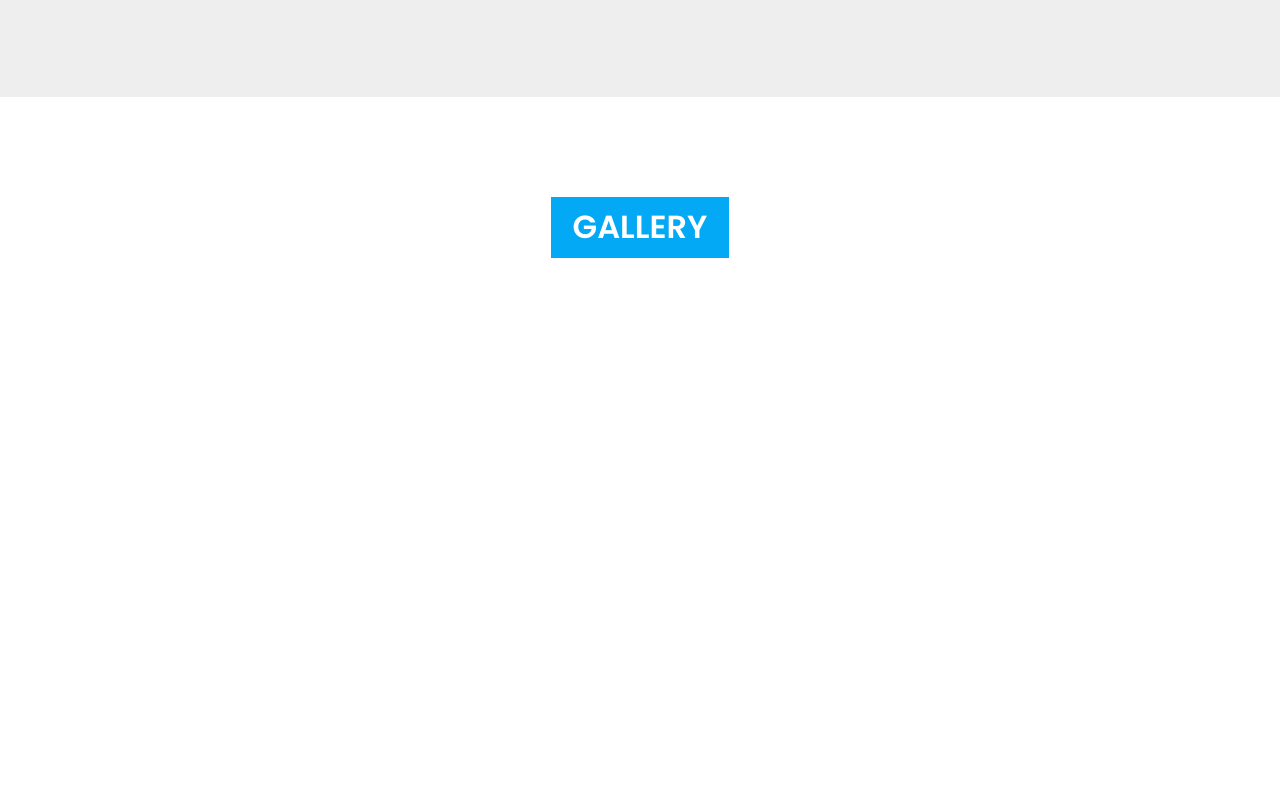
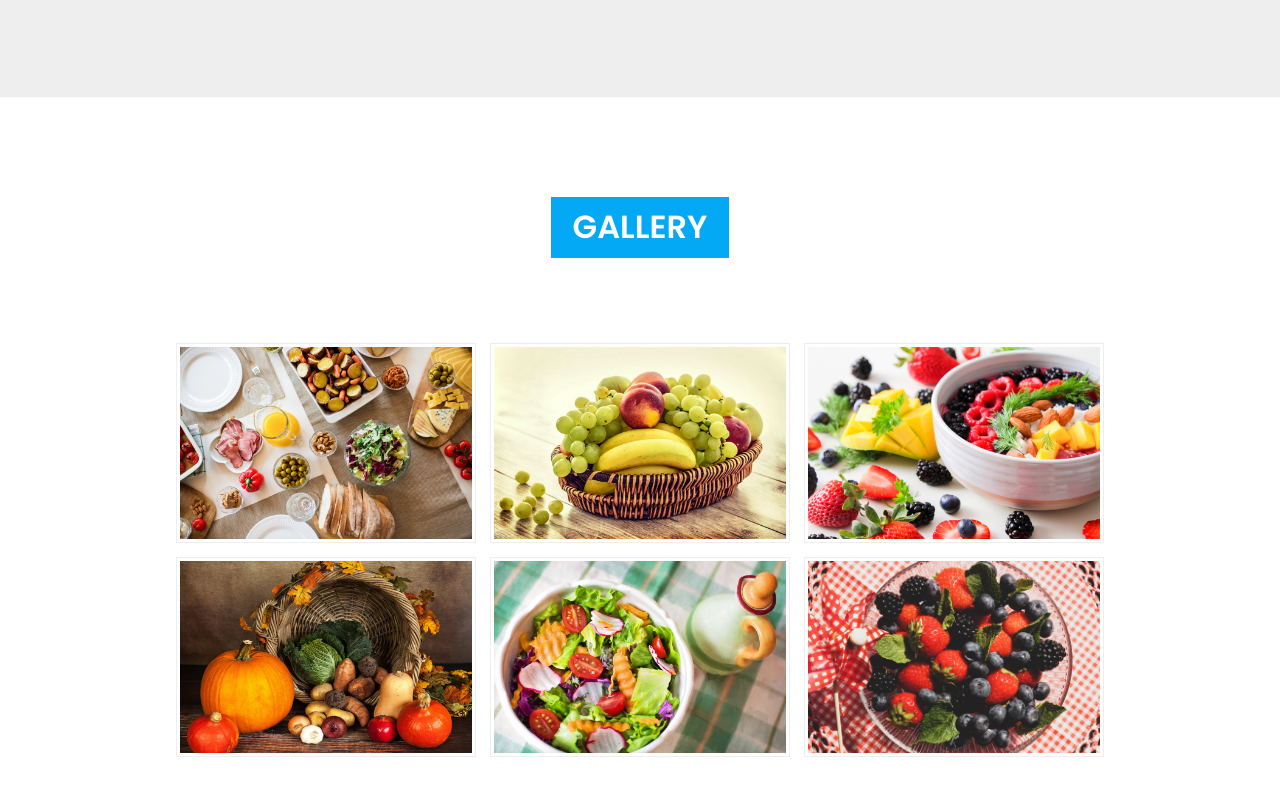
Before and after one commit to Youssef-Mhmoud/Healthy-Food, a plain HTML site: page index.html in a window 1280 px wide. Shown: the part 1346-2141 px from the top of the page. Before the commit the page ends 1784 px from the top, so only its background shows below. Drawn offline with Linux system fonts and the light colour scheme.

Commit message:
Add Image And Custom Gallery

```diff
--- a/css/style.css
+++ b/css/style.css
@@ -375,4 +375,16 @@ header .header-list li a:hover {
   padding-top: var(--main-padding);
   padding-bottom: var(--main-padding);
 }
+.gallery-section .gallery-box {
+  text-align: center;
+}
+.gallery-section .gallery-box img {
+  width: 300px;
+  height: 200px;
+  padding: 3px;
+  border: 1px solid #eee;
+  margin: 5px;
+  cursor: pointer;
+}
+
 /* End Gallery  */
--- a/index.html
+++ b/index.html
@@ -95,6 +95,14 @@
     <div class="gallery-section" id="gallery">
       <div class="container">
         <h1 class="main-title">Gallery</h1>
+        <div class="gallery-box">
+          <img src="/images/2.jpg" alt="">
+          <img src="/images/3.jpg" alt="">
+          <img src="/images/4.jpg" alt="">
+          <img src="/images/6.jpg" alt="">
+          <img src="/images/7.jpg" alt="">
+          <img src="/images/8.jpg" alt="">
+        </div>
       </div>
     </div>
     <!-- End Gallery  -->
--- a/js/main.js
+++ b/js/main.js
@@ -127,7 +127,7 @@ selectImage();
 // 1- Animation About Section One Title
 let mainTitleAbout = document.querySelector('#about .main-title')
 window.addEventListener('scroll', (eo) => {
-  if (window.scrollY >= 450) {
+  if (window.scrollY >= 550) {
     mainTitleAbout.classList.add('animation-title', 'name-delay')
   }
 })
@@ -136,7 +136,7 @@ let imgBox = document.querySelector('.image-about')
 let paragraph = document.querySelector('.image-about p')
 
 window.addEventListener('scroll', (eo) => {
-  if (window.scrollY >= 550) {
+  if (window.scrollY >= 610) {
     imgBox.classList.add('image-width')
     paragraph.classList.add('op')
     paragraph.style.color = 'var(--main-color)'
@@ -145,7 +145,7 @@ window.addEventListener('scroll', (eo) => {
 // Gallery Section
 let mainTitleGa = document.querySelector('#gallery .main-title')
 window.addEventListener('scroll', (eo) => {
-  if (window.scrollY >= 900) {
+  if (window.scrollY >= 1300) {
     mainTitleGa.classList.add('animation-title', 'name-delay')
   }
 })
```
Also changed, not shown: images/6.jpg (added), images/7.jpg (added), images/8.jpg (added).
